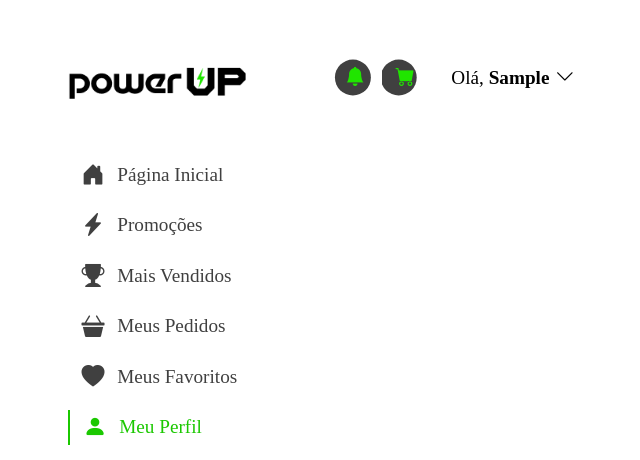
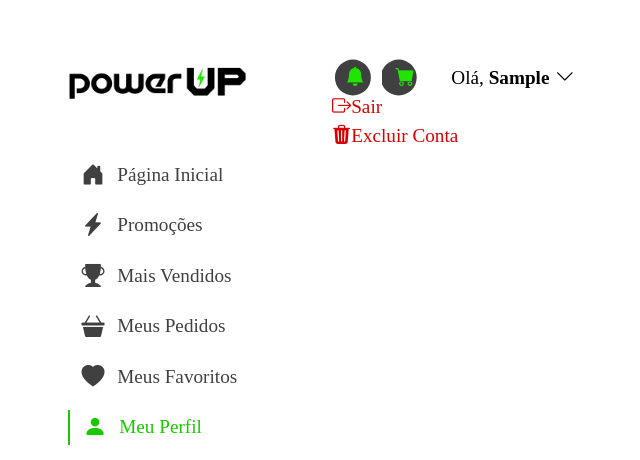
Before and after one commit to PI-InfoWeb-CNAT/2024-suplementos, a Django app: page /perfil/ in a window 1280 px wide. Shown: the top 460 px of the page, without its empty margins (92-732 px from the left). Run offline with Django 5.2, Linux system fonts and the light colour scheme; the visitor is signed in with stand-in values (Sample User, id 1); some web fonts are replaced.

Commit message:
Detalhes

```diff
--- a/src/loja/static/css/base.css
+++ b/src/loja/static/css/base.css
@@ -65,6 +65,24 @@ a {
 .menu .active {
     color: var(--dark-green) !important;
     border-left: 2px solid var(--dark-green);
+}
+
+.ola-usuario{
+    font-size: 1.2em;
+    margin-left: 1em;
+    color: black;
+    transition: .3s;
+    & span {
+        font-weight: bold;
+    }
+    & i {
+        margin-left: .3em;
+    }
+}
+
+.ola-usuario:hover {
+    text-decoration: none;
+    color: #117C00;
 }
 
 .ajuda {
--- a/src/loja/static/css/home.css
+++ b/src/loja/static/css/home.css
@@ -44,24 +44,6 @@
     align-items: center;
     justify-content: space-between;
     width: 100%;
-}
-
-.ola-usuario{
-    font-size: 1.2em;
-    margin-left: 1em;
-    color: black;
-    transition: .3s;
-    & span {
-        font-weight: bold;
-    }
-    & i {
-        margin-left: .3em;
-    }
-}
-
-.ola-usuario:hover {
-    text-decoration: none;
-    color: #117C00;
 }
 
 /* BOOTSTRAP CARROSSEL */
--- /dev/null
+++ b/src/loja/static/css/perfil.css
@@ -0,0 +1,11 @@
+.container-logout {
+    display: flex;
+    flex-direction: column;
+    justify-content: center;
+    align-items: start;
+    & a {
+        color: #D80000;
+        font-size: 1.2em;
+        font-weight: 500;
+    }
+}
--- a/src/loja/templates/home.html
+++ b/src/loja/templates/home.html
@@ -140,9 +140,6 @@
             <div class="produtos">
             </div>
         </section>
-        {% if user.is_authenticated %}
-            <a href="{% url 'logout' %}">Logout</a>
-        {% endif %}
     </main>
 {% endblock %}
 
--- a/src/loja/templates/perfil.html
+++ b/src/loja/templates/perfil.html
@@ -5,7 +5,7 @@
 {% block title %}Meu Perfil{% endblock %}
 
 {% block styles %}
-    <link rel="stylesheet" href="{% static 'css/home.css' %}">
+    <link rel="stylesheet" href="{% static 'css/perfil.css' %}">
 {% endblock %}
 
 {% block sidebar %}
@@ -20,9 +20,15 @@
 {% endblock %}
 
 {% block content %}
-    <section class="container-botoes-cima">
-        <a href="/notificacoes"><i class="bi bi-bell-fill icon-cima"></i></a>
-        <a href="/carrinho"><i class="bi bi-cart-fill icon-cima"></i></a>
-        <a class="ola-usuario" href="/perfil">Olá, <span>{{ user.username|first_name }}</span><i class="bi bi-chevron-down"></i></a>
-    </section>
+    <main class="main-perfil">
+        <section class="container-botoes-cima">
+            <a href="/notificacoes"><i class="bi bi-bell-fill icon-cima"></i></a>
+            <a href="/carrinho"><i class="bi bi-cart-fill icon-cima"></i></a>
+            <a class="ola-usuario" href="/perfil">Olá, <span>{{ user.username|first_name }}</span><i class="bi bi-chevron-down"></i></a>
+        </section>
+        <section class="container-logout">
+            <a href="{% url 'logout' %}"><i class="bi bi-box-arrow-right"></i>Sair</a>
+            <a href="/"><i class="bi bi-trash3-fill"></i>Excluir Conta</a>
+        </section>
+    </main>
 {% endblock %}
--- a/src/loja/urls/HomeUrls.py
+++ b/src/loja/urls/HomeUrls.py
@@ -3,12 +3,11 @@ from django.urls import path
 from loja.views.HomeView import home_view
 from loja.views.PromocoesView import promocoes_view
 from loja.views.CadastroView import cadastro_view
-from loja.views.LoginView import login_view, logout_view
+from loja.views.LoginView import login_view
 
 urlpatterns = [
     path("", home_view, name='home'),
     path("promocoes/", promocoes_view, name='promocoes'),
     path("cadastro/", cadastro_view, name='cadastro'),
     path("login/", login_view, name='login'),
-    path("logout/", logout_view, name='logout'),
 ]
--- a/src/loja/urls/PerfilUrls.py
+++ b/src/loja/urls/PerfilUrls.py
@@ -1,7 +1,8 @@
 from django.urls import path
 
-from loja.views.PerfilView import perfil_view
+from loja.views.PerfilView import perfil_view, logout_view
 
 urlpatterns = [
     path('', perfil_view, name='perfil'),
+    path("logout/", logout_view, name='logout'),
 ]
--- a/src/loja/views/LoginView.py
+++ b/src/loja/views/LoginView.py
@@ -30,7 +30,3 @@ def login_view(request):
             messages.error(request, 'Preencha todos os campos!')
 
     return render(request, template_name='login.html', status=200)
-
-def logout_view(request):
-    logout(request)
-    return redirect(reverse('home'))
--- a/src/loja/views/PerfilView.py
+++ b/src/loja/views/PerfilView.py
@@ -1,7 +1,13 @@
 from django.shortcuts import render, redirect
+from django.contrib.auth import logout
+from django.urls import reverse
 
 def perfil_view(request):
     if request.user.is_authenticated:
         return render(request, template_name='perfil.html', status=200)
     else:
         return redirect('login')
+
+def logout_view(request):
+    logout(request)
+    return redirect(reverse('home'))
```
